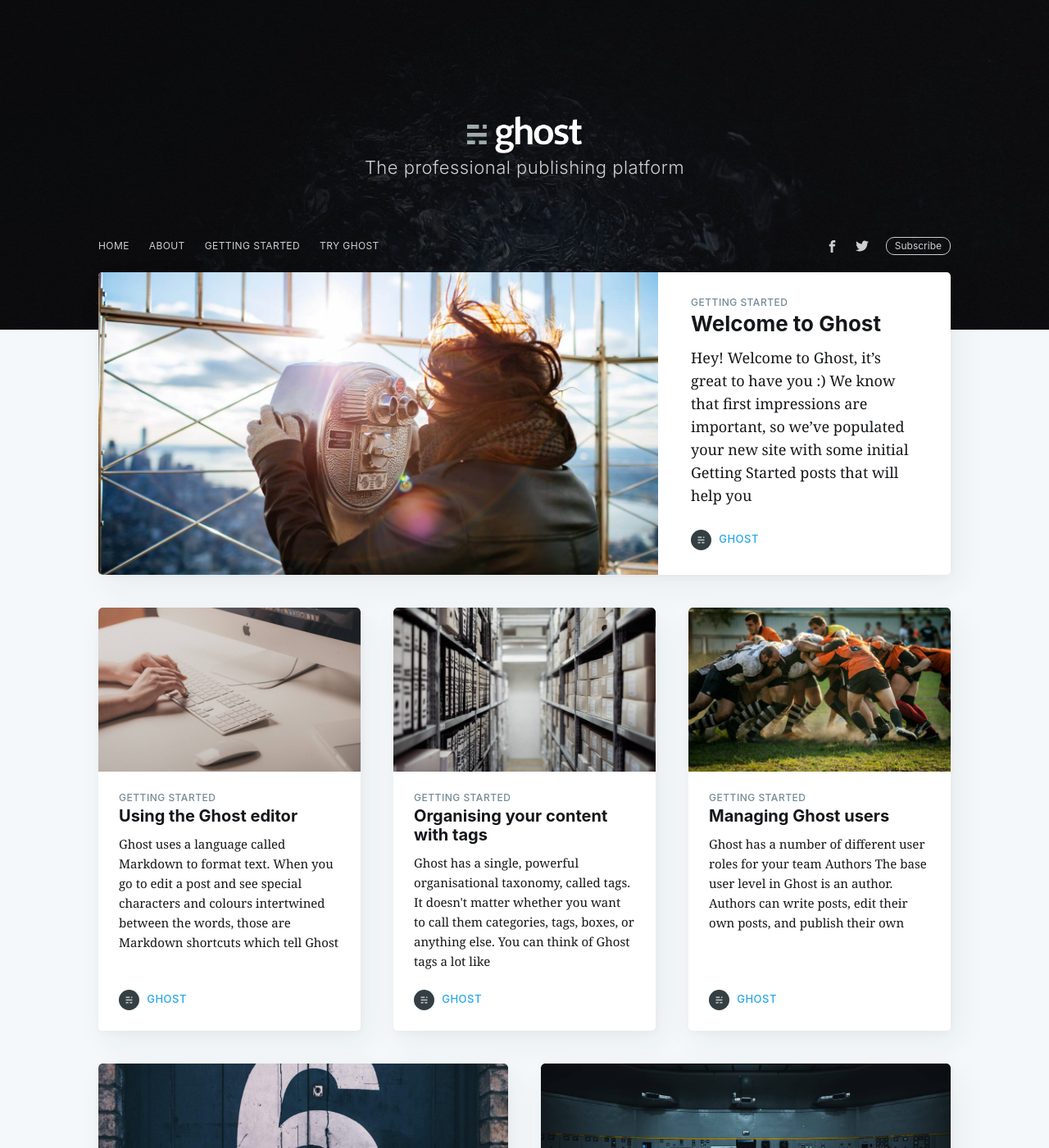
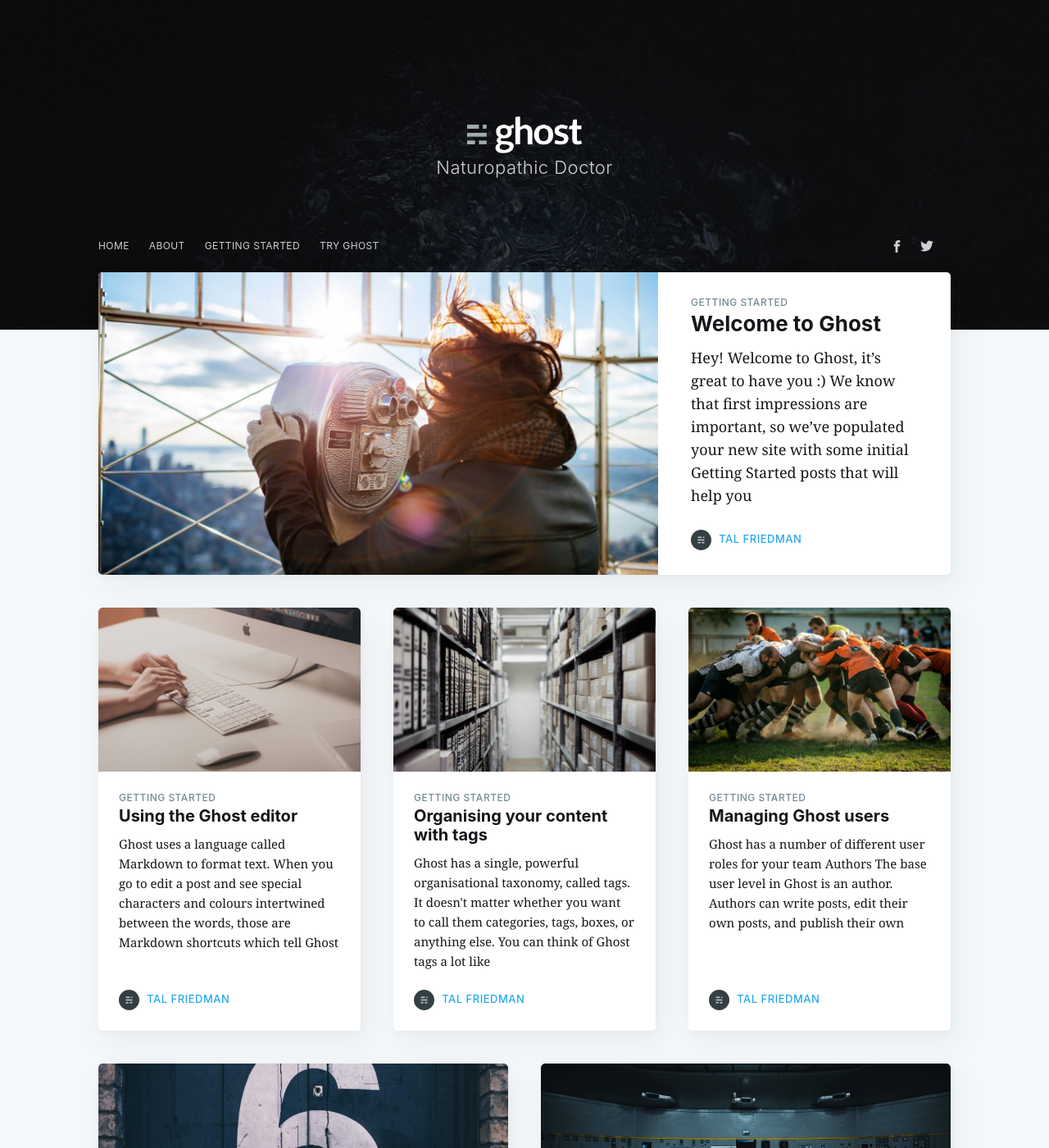
Before and after one commit to jekyllt/jasper2, a Jekyll site: the page built from index.html, in a window 1280 px wide and 1400 px high. Shown: the whole window at 82% size. Built offline with Jekyll 4.4.1, drawn with Linux system fonts in a browser that asks for light colours; nearby versions of some CDN libraries; the list of posts is cut into pages by our own code; comment, search, counter and statistics services are not loaded; some of the changed text lies outside the part shown.

Commit message:
Frist chagnes, name etc

```diff
--- a/_config.yml
+++ b/_config.yml
@@ -8,8 +8,8 @@
 baseurl: /jasper2/
 
 # Website info
-title: Ghost
-description: The professional publishing platform
+title: Tal Friedman
+description: Naturopathic Doctor
 cover: assets/images/blog-cover.jpg
 logo: assets/images/blog-icon.png
 logo_dark: assets/images/favicon.png
@@ -19,7 +19,7 @@
 
 # Social info
 navigation: True # show the navbar links
-subscribers: True # you need to connect an external service for this to work,
+subscribers: False # you need to connect an external service for this to work,
 # if 'True' the submit button is disabled for now, but you can change that
 # by editing `_includes/subscribe-form.html`
 twitter: tryghost # replace by your username
--- a/_data/authors.yml
+++ b/_data/authors.yml
@@ -1,9 +1,9 @@
 ghost:
   username: ghost
-  name: Ghost
+  name: Tal Friedman
   url_full: http://jekyller.github.io/jasper2/
   url: jekyller.github.io/jasper2
-  bio: The professional publishing platform
+  bio: Naturopathic Doctor
   picture: assets/images/ghost.png
   facebook: ghost
   twitter: tryghost
```
